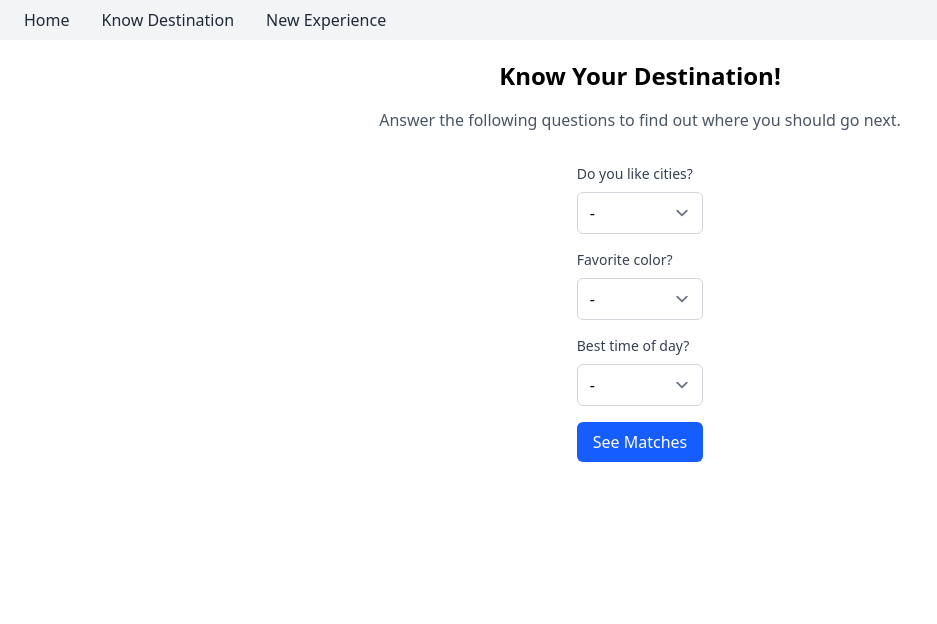
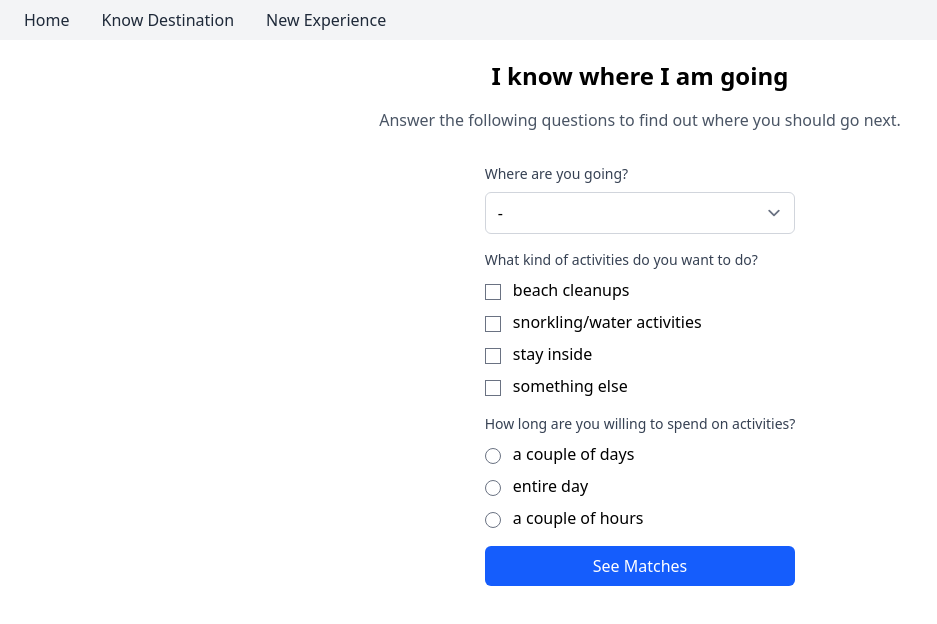
Before and after one commit to LauraBirau/hp-polluless, a SvelteKit app: page /know-destination in a window 1280 px wide. Shown: the top 624 px of the page, without its empty margins (0-937 px from the left). Built offline with nearby package versions, Linux system fonts and the light colour scheme.

Commit message:
added the first version of the form

```diff
--- a/src/lib/stores/store.js
+++ /dev/null
@@ -1,3 +0,0 @@
-import { writable } from 'svelte/store';
-
-export const matchedLocations = writable([{name: "", group: [""]}]);
--- /dev/null
+++ b/src/lib/stores/store.ts
@@ -0,0 +1,10 @@
+import { writable } from 'svelte/store';
+
+export type Location = {
+    name: string;
+    organization: string;
+    activities: string[];
+    duration: string[];
+};
+
+export const matchedLocations = writable<Location[]>([]);
--- a/src/routes/answer-know-destination/+page.svelte
+++ b/src/routes/answer-know-destination/+page.svelte
@@ -30,13 +30,33 @@
 					</svg>
 					<h2 class="text-lg font-semibold text-gray-800">Your Matches</h2>
 				</div>
-				<div class="space-y-3 flex flex-col items-center justify-center">
-					{#each results as loc}
-						<div class="bg-white border border-gray-200 rounded-md p-4 shadow-sm">
-							<h3 class="font-medium text-gray-900">{loc.name}</h3>
-						</div>
-					{/each}
-				</div>
+				{#if results.length}
+					<!-- Show country message -->
+					<p class="mb-4 text-gray-700">
+						{results[0].name} is such a good choice! We hope you enjoy the beautiful destination.<br />
+						On the side of your holiday (or as the main goal of the trip) you can check out the following
+						organizations:
+					</p>
+					<ul class="space-y-3 flex flex-col items-center justify-center">
+						{#each results as loc}
+							<li class="bg-white border border-gray-200 rounded-md p-4 shadow-sm w-full flex flex-col items-center">
+								<span class="font-medium text-gray-900 mb-2">{loc.organization}</span>
+								{#if loc.image}
+									<img
+										src={loc.image}
+										alt={loc.organization}
+										class="w-full h-40 object-cover rounded mb-2"
+									/>
+								{/if}
+								{#if loc.website}
+									<p class="text-sm text-gray-700 mt-2">
+										Learn more at <a href={loc.website} target="_blank" class="text-blue-600 underline">{loc.organization}</a>
+									</p>
+								{/if}
+							</li>
+						{/each}
+					</ul>
+				{/if}
 			</div>
 		</div>
 		<div class="mt-6 text-center">
--- a/src/routes/know-destination/+page.svelte
+++ b/src/routes/know-destination/+page.svelte
@@ -1,20 +1,29 @@
-<script>
+<script lang='ts'>
 	import { matchedLocations } from '$lib/stores/store.js';
 	import { goto } from '$app/navigation';
+	import { locations } from '$lib/locations.js';
 
-	let answer1 = '';
-	let answer2 = '';
-	let answer3 = '';
+    let destination: string = '';
+    let activities: string[] = [];
+    let duration: string = '';
 
-	const locations = [
-		{ name: 'Amsterdam', group: ['yes', 'red', 'morning'] },
-		{ name: 'Rotterdam', group: ['no', 'blue', 'evening'] },
-		{ name: 'Utrecht', group: ['yes', 'blue', 'morning'] }
+    const activityOptions: string[] = [
+		'beach cleanups',
+		'snorkling/water activities',
+		'stay inside',
+		'something else'
 	];
+
+    const durationOptions: string[] = ['a couple of days', 'entire day', 'a couple of hours'];
+
+    const destinations: string[] = Array.from(new Set(locations.map((loc) => loc.name)));
 
     function submitForm() {
         const matched = locations.filter(
-			(loc) => loc.group[0] === answer1 && loc.group[1] === answer2 && loc.group[2] === answer3
+            (loc) =>
+                loc.name === destination &&
+                activities.some((act) => loc.activities.includes(act)) &&
+                loc.duration.includes(duration)
         );
 
         matchedLocations.set(matched);
@@ -23,51 +32,63 @@
 </script>
 
 <div class="w-full h-full p-5 flex flex-col items-center justify-center">
-	<h1 class="text-2xl font-bold mb-4">Know Your Destination!</h1>
+	<h1 class="text-2xl font-bold mb-4">I know where I am going</h1>
 	<p class="text-gray-600 mb-8">
 		Answer the following questions to find out where you should go next.
 	</p>
 	<form on:submit|preventDefault={submitForm} class="max-w-md mx-auto space-y-4">
+		<!-- Question 1: Destination -->
 		<div class="space-y-2">
-			<label class="block text-sm font-medium text-gray-700"> Do you like cities? </label>
+			<label class="block text-sm font-medium text-gray-700">Where are you going?</label>
 			<select
-				bind:value={answer1}
+				bind:value={destination}
 				class="w-full px-3 py-2 border border-gray-300 rounded-md focus:outline-none focus:ring-2 focus:ring-blue-500 focus:border-transparent"
 			>
 				<option value="" disabled selected hidden> - </option>
-				<option value="yes">Yes</option>
-				<option value="no">No</option>
+				{#each destinations as dest}
+					<option value={dest}>{dest}</option>
+				{/each}
 			</select>
 		</div>
 
+		<!-- Question 2: Activities (multiple choice) -->
 		<div class="space-y-2">
-			<label class="block text-sm font-medium text-gray-700"> Favorite color? </label>
-			<select
-				bind:value={answer2}
-				class="w-full px-3 py-2 border border-gray-300 rounded-md focus:outline-none focus:ring-2 focus:ring-blue-500 focus:border-transparent"
+			<label class="block text-sm font-medium text-gray-700"
+				>What kind of activities do you want to do?</label
 			>
-				<option value="" disabled selected hidden> - </option>
-				<option value="red">Red</option>
-				<option value="blue">Blue</option>
-			</select>
+			{#each activityOptions as act}
+				<div>
+					<input type="checkbox" id={act} value={act} bind:group={activities} class="mr-2" />
+					<label for={act}>{act}</label>
+				</div>
+			{/each}
 		</div>
 
+		<!-- Question 3: Duration (radio buttons) -->
 		<div class="space-y-2">
-			<label class="block text-sm font-medium text-gray-700"> Best time of day? </label>
-			<select
-				bind:value={answer3}
-				class="w-full px-3 py-2 border border-gray-300 rounded-md focus:outline-none focus:ring-2 focus:ring-blue-500 focus:border-transparent"
+			<label class="block text-sm font-medium text-gray-700"
+				>How long are you willing to spend on activities?</label
 			>
-				<option value="" disabled selected hidden> - </option>
-				<option value="morning">Morning</option>
-				<option value="evening">Evening</option>
-			</select>
+			{#each durationOptions as dur}
+				<div>
+					<input
+						type="radio"
+						id={dur}
+						name="duration"
+						value={dur}
+						bind:group={duration}
+						class="mr-2"
+					/>
+					<label for={dur}>{dur}</label>
+				</div>
+			{/each}
 		</div>
 
 		<button
 			type="submit"
 			class="w-full bg-blue-600 text-white py-2 px-4 rounded-md hover:bg-blue-700 focus:outline-none focus:ring-2 focus:ring-blue-500 focus:ring-offset-2 transition duration-200"
-			>See Matches</button
 		>
+			See Matches
+		</button>
 	</form>
 </div>
```
Also changed, not shown: src/lib/locations.js (added). Lines whose indentation alone changed are shown as unchanged.
